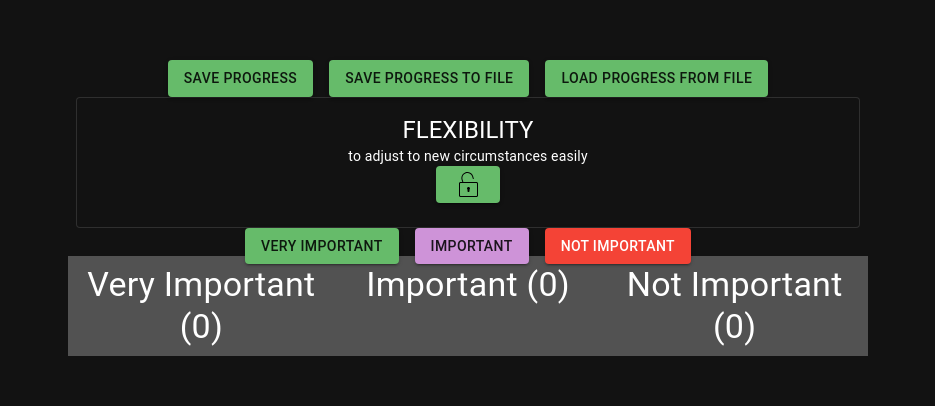
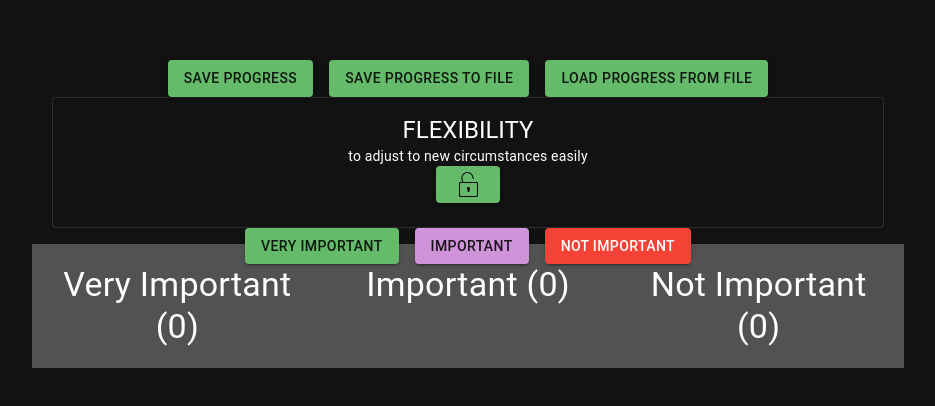
Before and after one commit to CorreyL/values-exercise, a React (Vite) app: page / in a window 1280 px wide. Shown: the part 196-602 px from the top of the page, without its empty margins (172-1107 px from the left). Built offline with nearby package versions, Linux system fonts and the light colour scheme.

Commit message:
Add spacing between columns

```diff
--- a/src/App.tsx
+++ b/src/App.tsx
@@ -268,7 +268,7 @@ function App() {
           )
         }
         <Box>
-          <Grid container spacing={2}>
+          <Grid container spacing={5} className="values-column-grid">
             <LockedValuesContext.Provider value={{lockedValues, setLockedValues}}>
               {
                 columns.map((columnTitle, idx) => (
```
